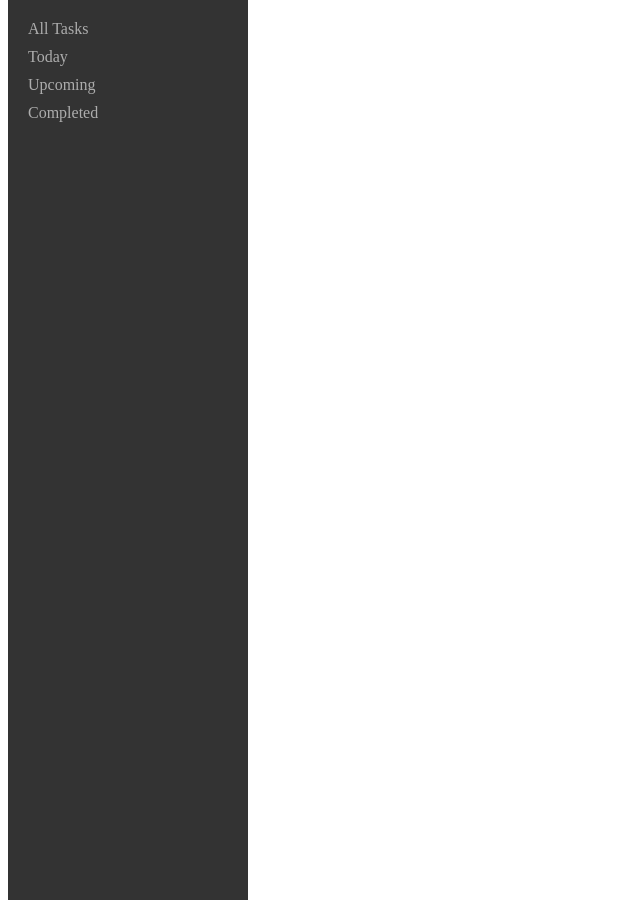
After one commit to danmou1/todo, a Node server app: template views/leftSidebar.ejs in a window 1280 px wide. The commit adds this page. Shown: the whole page, without its empty margins (0-640 px from the left). Run offline with Node 20, Linux system fonts and the light colour scheme; the template is opened without the code that fills it, so the values that code supplies are empty.

Commit message:
ejs embedding fixes; init sidebar

```diff
--- /dev/null
+++ b/public/styles/leftSidebar.css
@@ -0,0 +1,21 @@
+.left-sidebar {
+    background-color: #333;
+    color: #ffffff99;
+    width: 200px;
+    padding: 20px;
+    position: fixed;
+    top: 0;
+    height: 100%;
+    overflow-y: auto;
+}
+
+.left-sidebar a {
+    display: block;
+    color: #ffffff99;
+    text-decoration: none;
+    margin-bottom: 10px;
+}
+
+.left-sidebar a:hover {
+    text-decoration: underline;
+}
--- a/views/form.ejs
+++ b/views/form.ejs
@@ -1,3 +1,4 @@
+<div id="form-container" class="form-container" style="display: none;">
     <form method="post" action="/app/tasks">
         <label for='title'>Title:</label>
         <input type="text" name="title" placeholder="Task Title" required>
@@ -23,3 +24,4 @@
 
         <button type="submit">Submit</button>
     </form>
+</div>
--- /dev/null
+++ b/views/leftSidebar.ejs
@@ -0,0 +1,7 @@
+<link rel="stylesheet" type="text/css" href="/styles/leftSidebar.css">
+<div class="left-sidebar">
+    <a href="/app/tasks">All Tasks</a>
+    <a>Today</a>
+    <a href="/app/tasks/incomplete">Upcoming</a>
+    <a href="/app/tasks/completed">Completed</a>
+</div>
```
Also changed, not shown: views/layout.ejs (+8 -4 lines), views/tasks.ejs (+0 -7 lines). Lines whose indentation alone changed are shown as unchanged.
